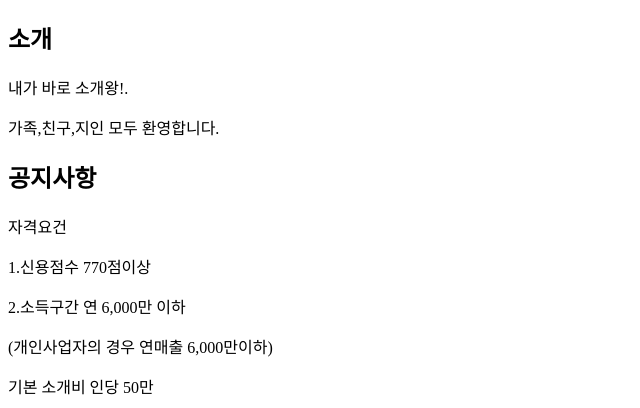
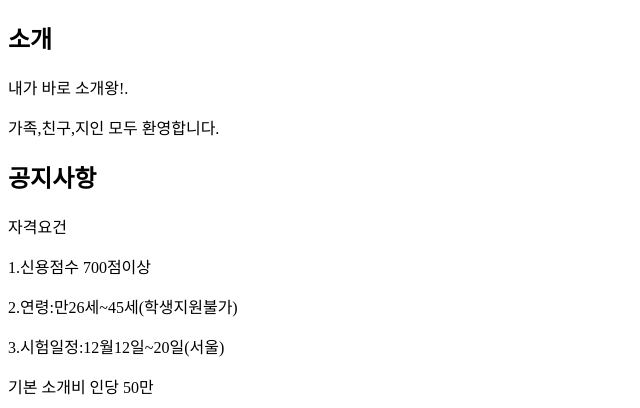
Before and after one commit to donheekang/planner, a plain HTML site: page index.html in a window 1280 px wide. Shown: the top 408 px of the page, without its empty margins (0-640 px from the left). Drawn offline with Linux system fonts and the light colour scheme; grey boxes are pictures that could not be loaded.

Commit message:
Update index.html

```diff
--- a/index.html
+++ b/index.html
@@ -21,9 +21,9 @@
     <section>
         <h2>공지사항</h2>
         <p>자격요건</p>
-        <p>1.신용점수 770점이상</p>
-        <p>2.소득구간 연 6,000만 이하</p>
-        <p>(개인사업자의 경우 연매출 6,000만이하)</p>
+        <p>1.신용점수 700점이상</p>
+        <p>2.연령:만26세~45세(학생지원불가)</p>
+        <p>3.시험일정:12월12일~20일(서울)</p>
         <p>기본 소개비 인당 50만</p>
         <img src="https://github-production-user-asset-6210df.s3.amazonaws.com/148280996/277554113-8a88e302-fa9b-4497-9bcb-408b92dcc8ef.jpg" alt="공지사항 이미지">
     </section>
@@ -57,6 +57,7 @@
         <h2>문의사항</h2>
         <p>이메일: Impnjob@gmail.com</p>
         <p>고객센터: 010.8499.5718</p>
+        <p>문의시간:(10:00~17:30)</p>
     </section>
 
     <script src="script.js"></script>
```
